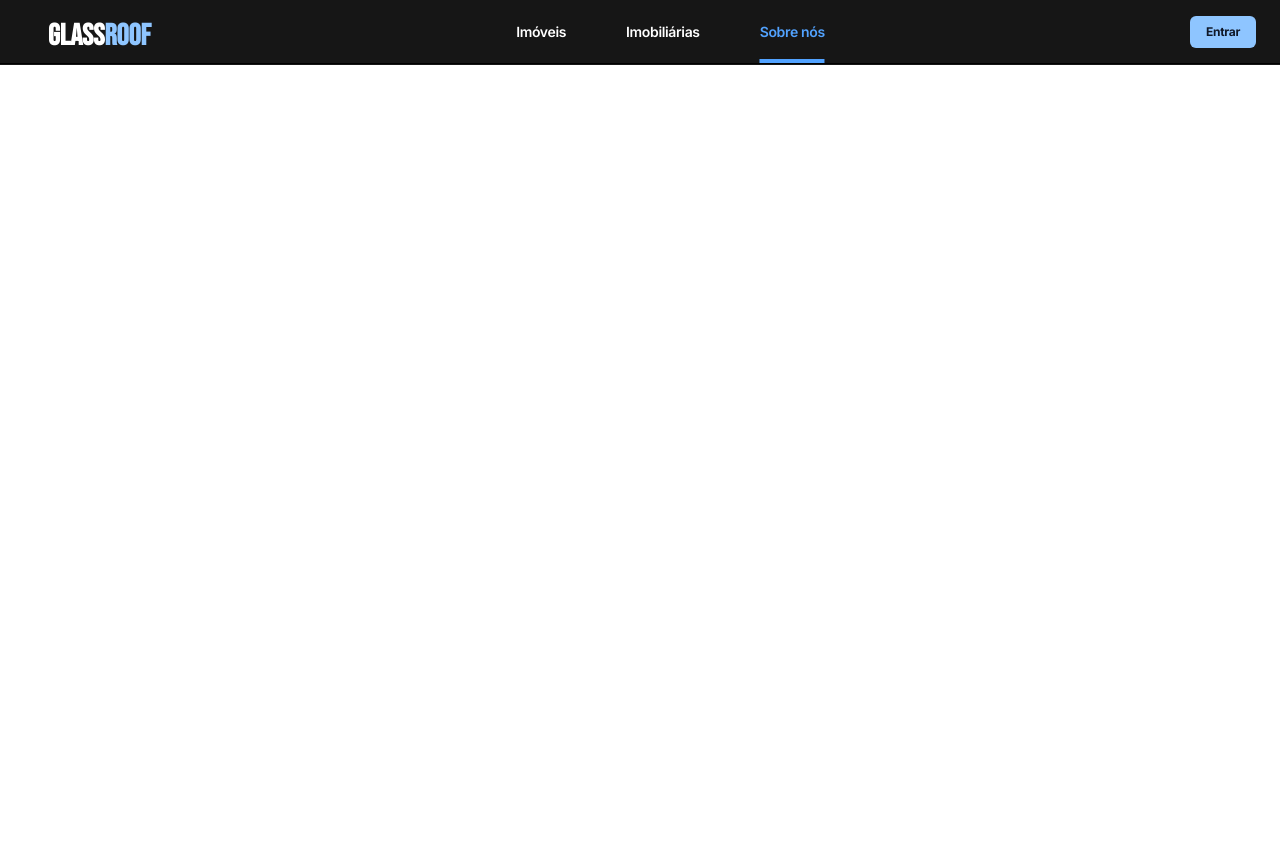
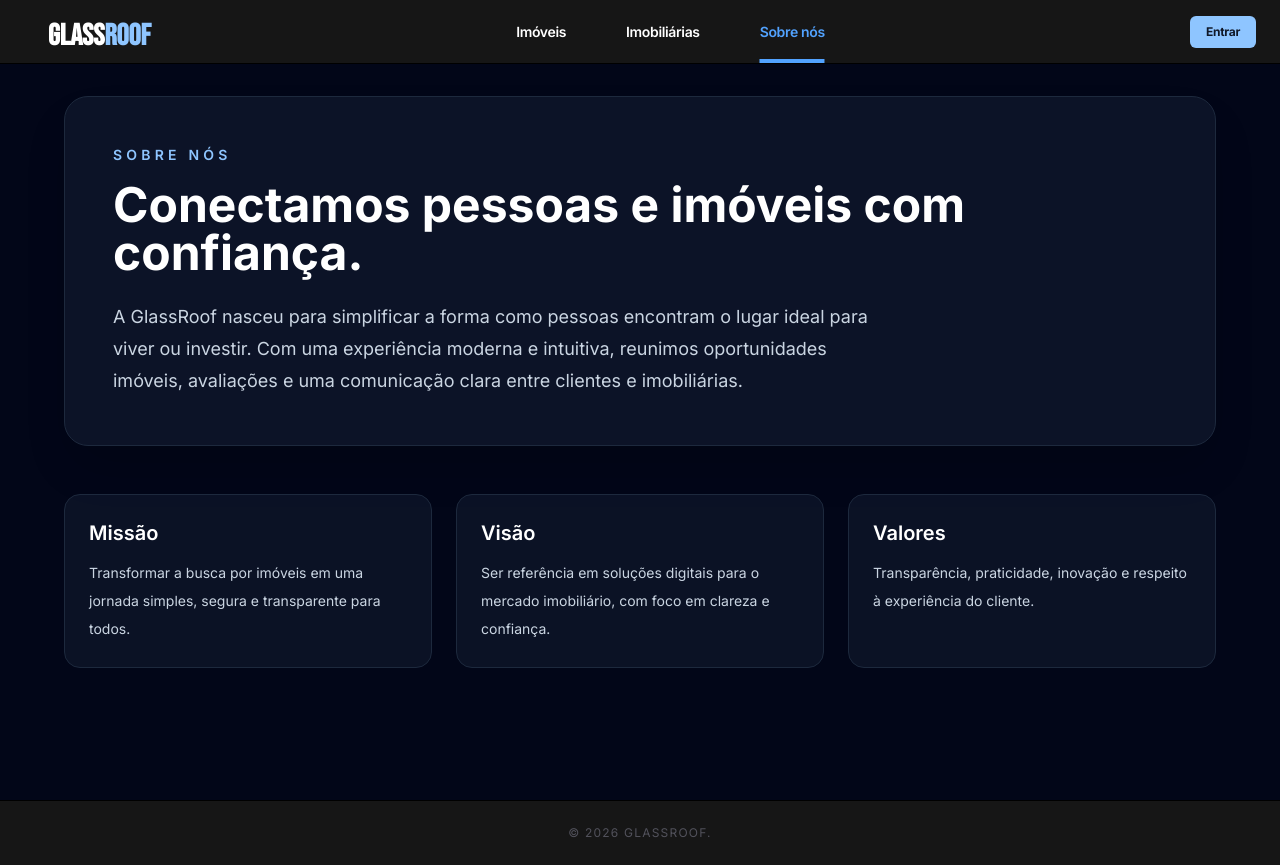
Before and after one commit to felipe-lisandro/glassroof, a React (Vite) app in the folder frontend/: page /sobre in a window 1280 px wide. Before the commit the page ends 800 px from the top, so only its background shows below. Built offline with nearby package versions, Linux system fonts and the light colour scheme.

Commit message:
feat(frontend): add about page

```diff
--- /dev/null
+++ b/frontend/src/pages/About.jsx
@@ -0,0 +1,43 @@
+export default function About() {
+  return (
+    <main className="min-h-screen bg-slate-950 text-white px-6 py-24">
+      <div className="mx-auto flex max-w-6xl flex-col gap-12">
+        <section className="rounded-3xl border border-slate-800 bg-slate-900/80 p-8 shadow-2xl shadow-black/20 md:p-12">
+          <p className="mb-4 text-sm font-semibold uppercase tracking-[0.3em] text-blue-300">
+            Sobre nós
+          </p>
+          <h1 className="text-4xl font-bold text-white sm:text-5xl">
+            Conectamos pessoas e imóveis com confiança.
+          </h1>
+          <p className="mt-6 max-w-3xl text-lg leading-8 text-slate-300">
+            A GlassRoof nasceu para simplificar a forma como pessoas encontram o lugar ideal para viver ou investir.
+            Com uma experiência moderna e intuitiva, reunimos oportunidades imóveis, avaliações e uma comunicação clara entre clientes e imobiliárias.
+          </p>
+        </section>
+
+        <section className="grid gap-6 md:grid-cols-3">
+          <article className="rounded-2xl border border-slate-800 bg-slate-900/70 p-6">
+            <h2 className="text-xl font-semibold text-white">Missão</h2>
+            <p className="mt-3 text-sm leading-7 text-slate-300">
+              Transformar a busca por imóveis em uma jornada simples, segura e transparente para todos.
+            </p>
+          </article>
+
+          <article className="rounded-2xl border border-slate-800 bg-slate-900/70 p-6">
+            <h2 className="text-xl font-semibold text-white">Visão</h2>
+            <p className="mt-3 text-sm leading-7 text-slate-300">
+              Ser referência em soluções digitais para o mercado imobiliário, com foco em clareza e confiança.
+            </p>
+          </article>
+
+          <article className="rounded-2xl border border-slate-800 bg-slate-900/70 p-6">
+            <h2 className="text-xl font-semibold text-white">Valores</h2>
+            <p className="mt-3 text-sm leading-7 text-slate-300">
+              Transparência, praticidade, inovação e respeito à experiência do cliente.
+            </p>
+          </article>
+        </section>
+      </div>
+    </main>
+  )
+}
--- a/frontend/src/routes/index.jsx
+++ b/frontend/src/routes/index.jsx
@@ -5,7 +5,8 @@ import Cadastro from "../pages/Cadastro"
 import CreateProperty from "../pages/CreateProperty"
 import MyProperties from "../pages/MyProperties"
 import Properties from "../pages/Properties"
-import PropertyDetails from "../pages/PropertyDetails";
+import PropertyDetails from "../pages/PropertyDetails"
+import About from "../pages/About"
 
 export default function AppRoutes() {
   return (
@@ -17,6 +18,7 @@ export default function AppRoutes() {
       <Route path="/meus-imoveis" element={<MyProperties />} />
       <Route path="/imoveis" element={<Properties />} />
       <Route path="/imovel/:id" element={<PropertyDetails />} />
+      <Route path="/sobre" element={<About />} />
     </Routes>
   )
 }
```
